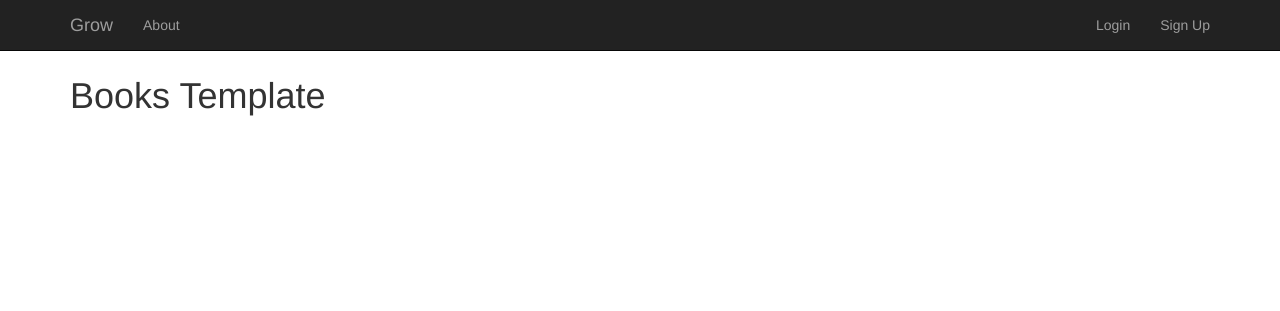
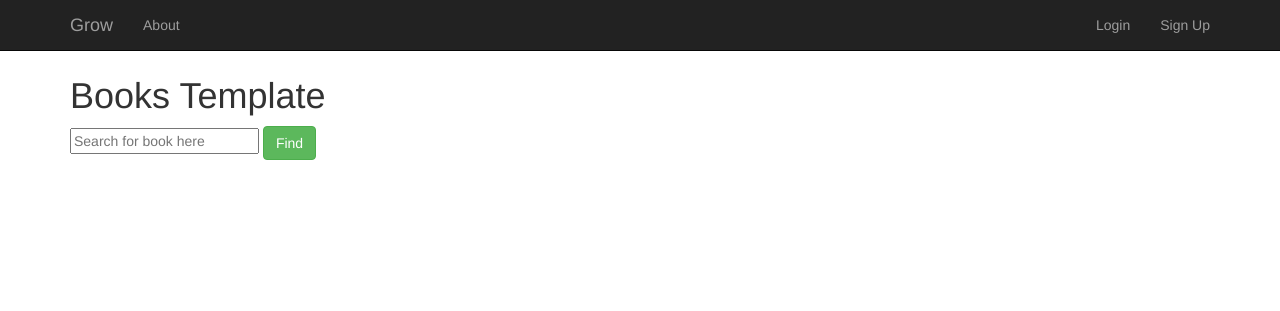
Before and after one commit to lvmor/grow, a Flask app: page /books in a window 1280 px wide. Shown: the top 311 px of the page. Run offline with Flask 2, Linux system fonts and the light colour scheme; data that the repository does not hold is empty; some libraries are stand-ins or nearby versions.

Commit message:
added search bar

```diff
--- a/templates/books.html
+++ b/templates/books.html
@@ -2,6 +2,12 @@
 
 {% block content %}
 <h1>Books Template</h1>
+<div>
+    <form action="" method="GET">
+        <input name="search" placeholder="Search for book here" />
+        <button class="btn btn-success btn-md">Find</button>
+    </form>
+</div>
 {% for book in books_template %}
 <article>
     <div class="col-md-4">
```
